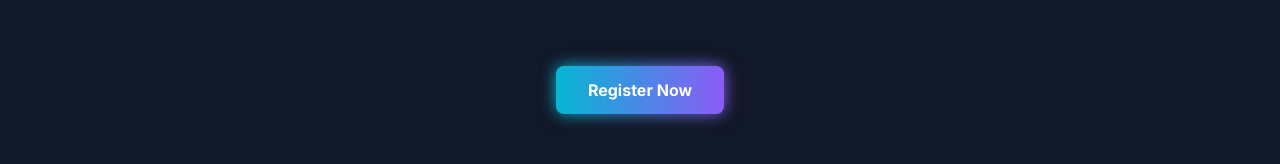
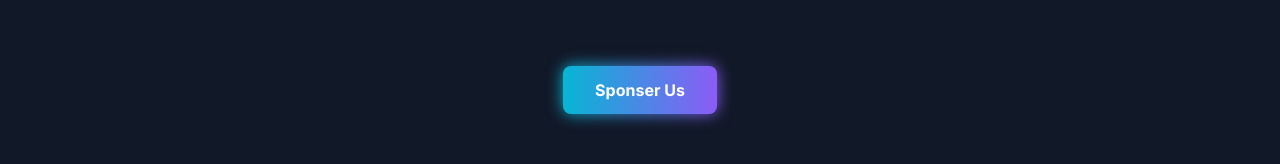
Before and after one commit to DevClubIIITDM/IIITDM_HACKS, a Next.js app: page / in a window 1280 px wide. Shown: the part 548-712 px from the top of the page. Built offline with nearby package versions, Linux system fonts and the light colour scheme.

Commit message:
first commit

```diff
--- a/components/Header.tsx
+++ b/components/Header.tsx
@@ -94,7 +94,7 @@ export const Header = () => {
             transition={{ delay: 0.4 }}
           >
             <Link href="#" target="_blank" rel="noopener noreferrer">
-            <GlowingButton >Register Now</GlowingButton></Link>
+            <GlowingButton >Sponser Us</GlowingButton></Link>
           </motion.div>
         </motion.div>
 
```
